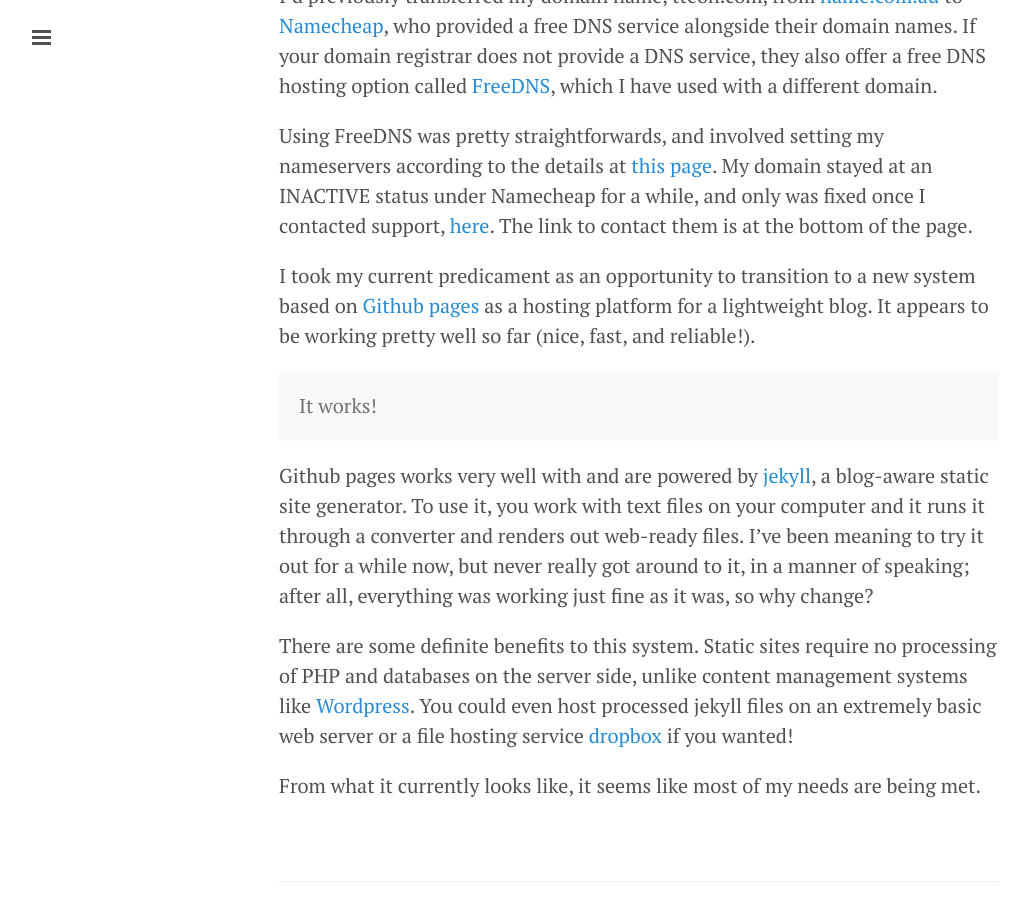
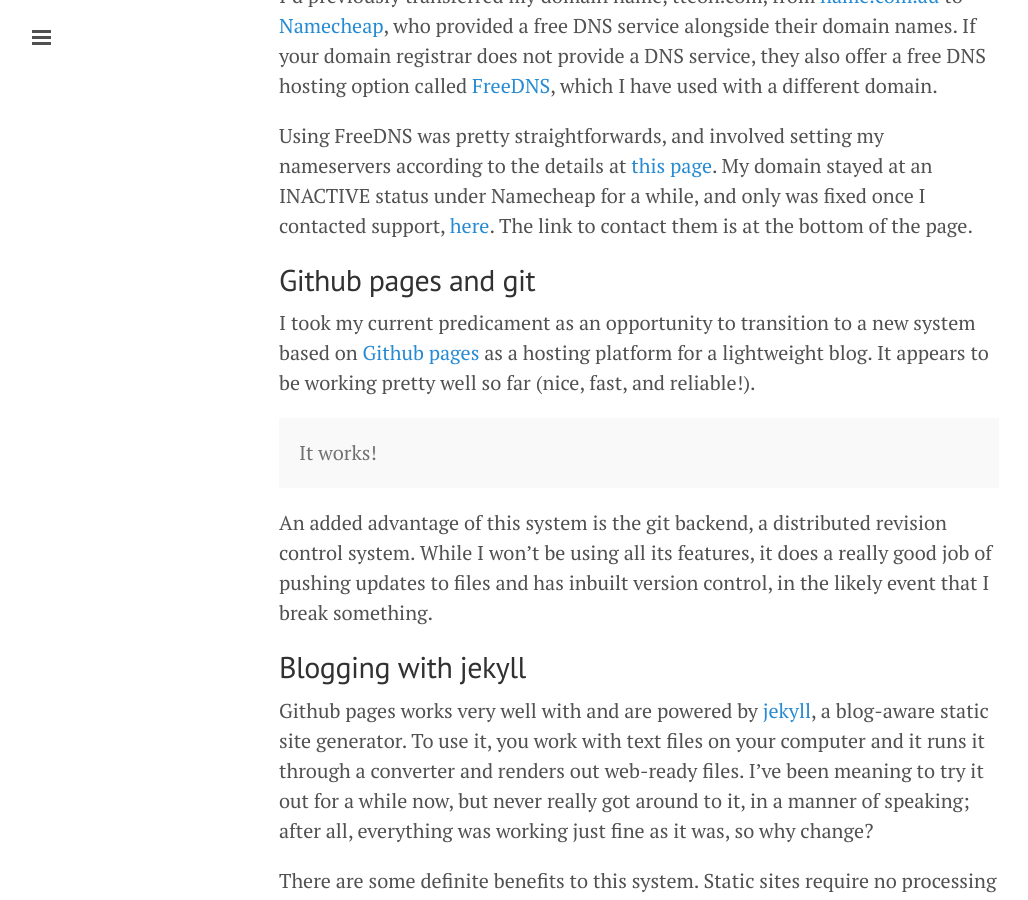
Before and after one commit to thomasteoh/thomasteoh.github.io, a Jekyll site: the page built from _posts/2015-03-07-transitioning-website.md, in a window 1280 px wide and 900 px high, scrolled down 519 px. Shown: the whole window, without its empty margins (1-1029 px from the left). Built offline with Jekyll 4.4.1, drawn with Linux system fonts in a browser that asks for light colours; Markdown is read by kramdown in place of the engine named in the settings.

Commit message:
minor changes to introduction post

```diff
--- a/_posts/2015-03-07-transitioning-website.md
+++ b/_posts/2015-03-07-transitioning-website.md
@@ -11,12 +11,18 @@
 
 Using FreeDNS was pretty straightforwards, and involved setting my nameservers according to the details at <a href="https://www.namecheap.com/support/knowledgebase/article.aspx/536/51/how-do-i-set-my-domain-to-use-namecheaps-freedns-servers">this page</a>. My domain stayed at an INACTIVE status under Namecheap for a while, and only was fixed once I contacted support, <a href="https://www.namecheap.com/support/live-chat/general.aspx">here</a>. The link to contact them is at the bottom of the page.
 
+## Github pages and git
+
 I took my current predicament as an opportunity to transition to a new system based on <a href="https://pages.github.com/">Github pages</a> as a hosting platform for a lightweight blog. It appears to be working pretty well so far (nice, fast, and reliable!).
 
 <div class="message">
   It works!
 </div>
 
+An added advantage of this system is the git backend, a distributed revision control system. While I won't be using all its features, it does a really good job of pushing updates to files and has inbuilt version control, in the likely event that I break something.
+
+## Blogging with jekyll
+
 Github pages works very well with and are powered by <a href="http://jekyllrb.com/">jekyll</a>, a blog-aware static site generator. To use it, you work with text files on your computer and it runs it through a converter and renders out web-ready files. I've been meaning to try it out for a while now, but never really got around to it, in a manner of speaking; after all, everything was working just fine as it was, so why change?
 
 There are some definite benefits to this system. Static sites require no processing of PHP and databases on the server side, unlike content management systems like <a href="https://wordpress.com/">Wordpress</a>. You could even host processed jekyll files on an extremely basic web server or a file hosting service <a href="http://www.dropbox.com">dropbox</a> if you wanted!
```
